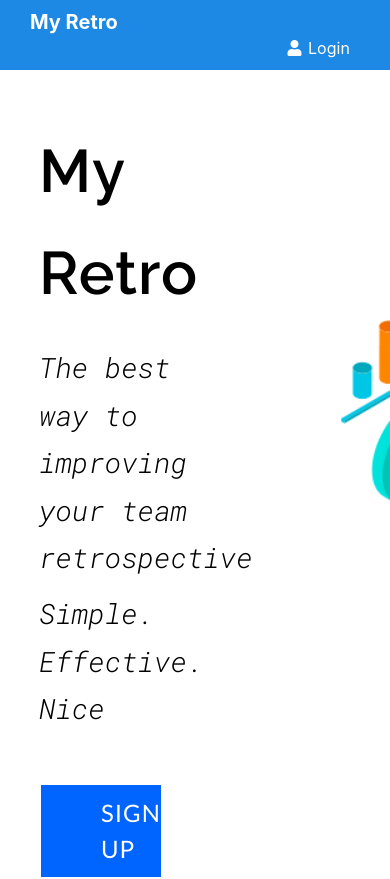
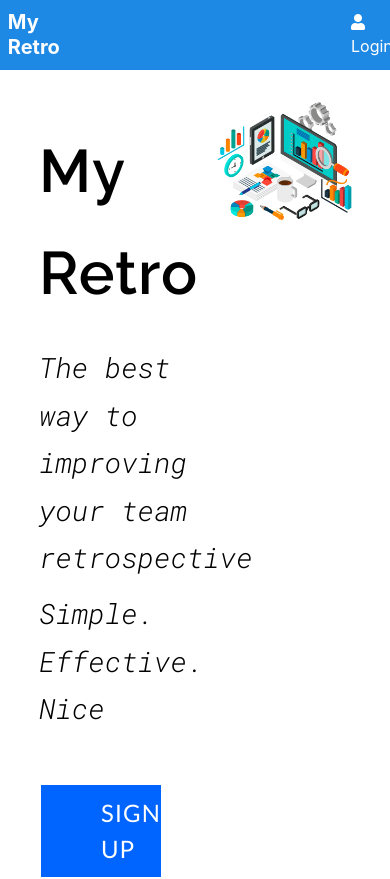
Before and after one commit to wojtekd9393/DjangoProjects, a Django app: page / in a window 390 px wide. Run offline with Django 3.2, Linux system fonts and the light colour scheme; some libraries are stand-ins or nearby versions.

Commit message:
Moved picture to img markup; changes in nav to make it a bit responsive

```diff
--- a/static/css/my_css.css
+++ b/static/css/my_css.css
@@ -38,15 +38,23 @@
     color: red;
  }
 
-.new_nav {
-    padding: 5px;
-    width: 40%;
-    float: left;
+.clearfix::after {
+    content: "";
+    display: block;
+    clear: both;
 }
 
 header.retro_header {
     background-color: #1e88e5;
     margin-bottom: 20px;
+    width: 100%;
+}
+
+.new_nav {
+    padding: 5px;
+    padding-left: 18%;
+    width: 65%;
+    float: left;
 }
 
 .new_nav ul {
@@ -72,21 +79,6 @@ header.retro_header {
     background-color: #7aafff;
 }
 
-div.logo a {
-    text-decoration: none;
-    font-size: 20px;
-    line-height: 24px;
-    color: white;
-}
-
-div.logo {
-    font-weight: bold;
-    float: left;
-    margin: 10px;
-    margin-right: 20%;
-    margin-left: 30px;
-}
-
 .new_nav ul li:nth-child(4) {
     float: right;
 }
@@ -95,25 +87,36 @@ div.logo {
     float: right;
 }
 
-.clearfix::after {
-    content: "";
-    display: block;
-    clear: both;
+div.logo {
+    width: 10%;
+    font-weight: bold;
+    float: left;
+    margin: 10px 0;
+    padding-left: 2%;
 }
 
+div.logo a {
+    text-decoration: none;
+    font-size: 20px;
+    line-height: 24px;
+    color: white;
+}
 
 .dropdown {
+  width: 25%;
   position: relative;
   float: left;
-  padding: 10px;
-  margin-left: 21%;
+  padding: 10px 0;
+  padding-left: 15%;
 }
 
 .login {
   display: block;
   color: white;
   font-size: 16px;
+  line-height: 24px;
   text-decoration: none;
+  padding-right: 5%;
 }
 
 .dropdown:hover a.login {
@@ -183,10 +168,11 @@ header.bg div.agile_picture {
     width: 50%;
     height: 80vh;
     top: 10%;
-    right: 0;
-    background-image: url(../img/image1.png);
-    background-repeat: no-repeat;
-    background-size: cover;
+    right: 2%;
+}
+
+header.bg div.agile_picture img {
+    max-width: 100%;
 }
 
 header.bg h1 {
--- a/templates/dashboard.html
+++ b/templates/dashboard.html
@@ -12,6 +12,8 @@
             <h2>Simple. Effective. Nice</h2>
             <a href="{% url 'register' %}" class="signup">Sign up</a>
         </div>
-        <div class="agile_picture"></div>
+        <div class="agile_picture">
+            <img src="static/img/image1.png" alt="Agile picture">
+        </div>
     </header>
 {% endblock %}
```
Also changed, not shown: other parts of static/css/my_css.css (+22 -22 lines), db.sqlite3.
